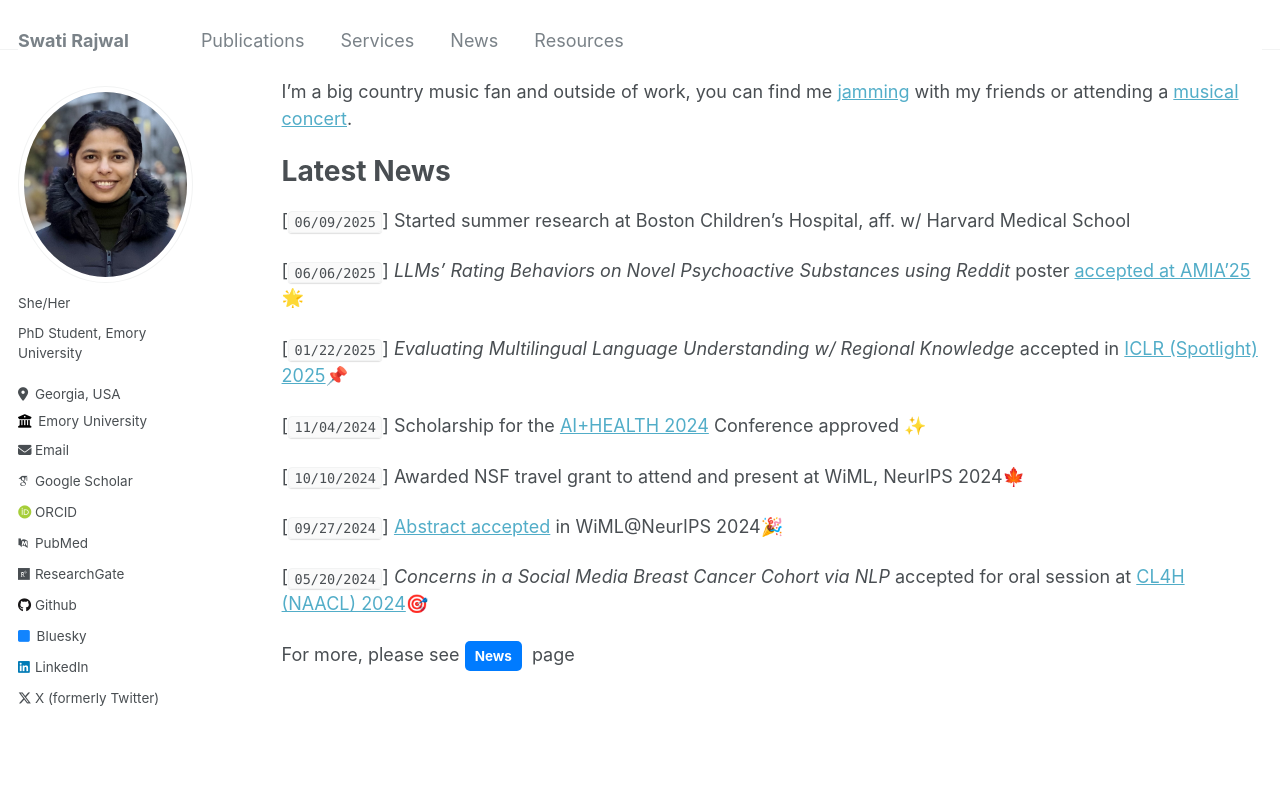
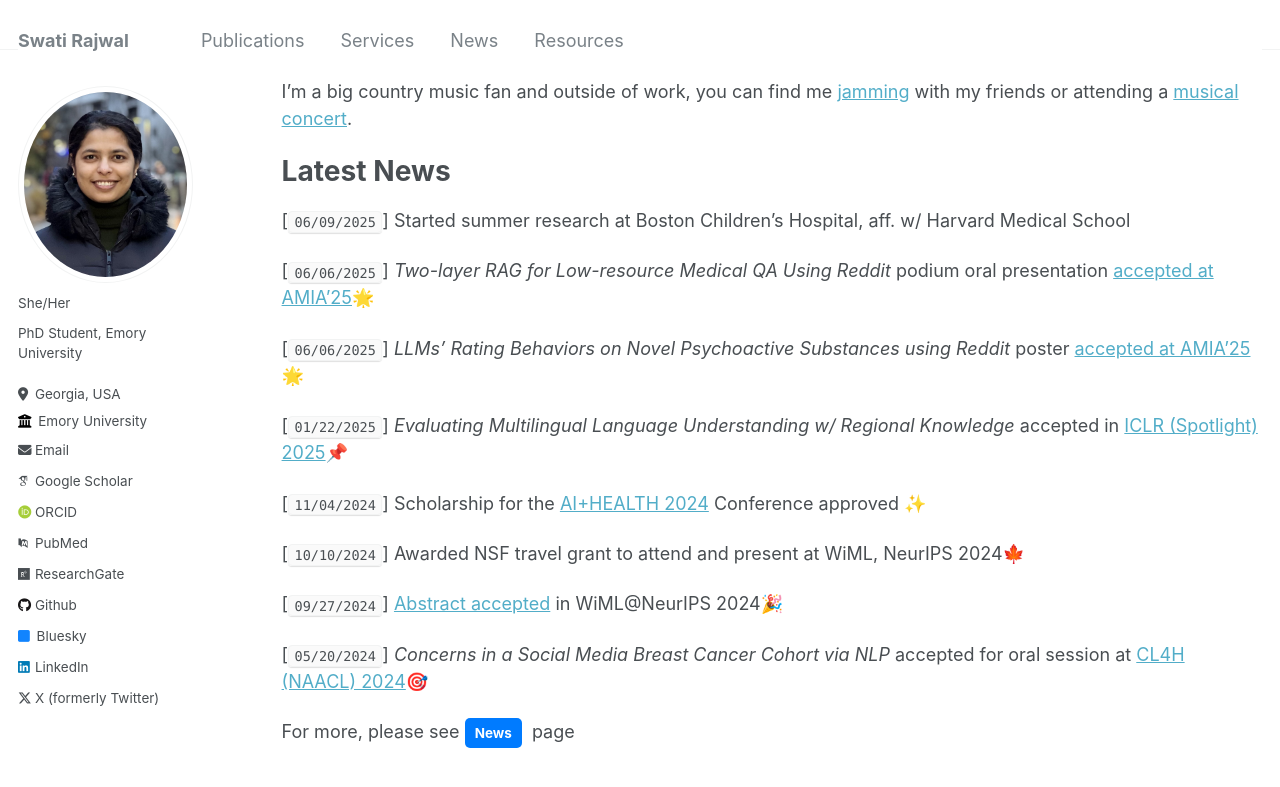
Before and after one commit to swati-rajwal/swati-rajwal.github.io, a Jekyll site: the page built from _pages/about.md, in a window 1280 px wide and 900 px high, scrolled down 555 px. Shown: the top 787 px of the window. Built offline with Jekyll 4.4.1, drawn with Linux system fonts in a browser that asks for light colours; some web fonts are replaced.

Commit message:
Update about.md

````diff
--- a/_pages/about.md
+++ b/_pages/about.md
@@ -23,6 +23,8 @@ I'm a big country music fan and outside of work, you can find me <a href="https:
 # Latest News
 [```06/09/2025```] Started summer research at Boston Children’s Hospital, aff. w/ Harvard Medical School
 
+[```06/06/2025```] _Two-layer RAG for Low-resource Medical QA Using Reddit_ podium oral presentation <a href="https://amia.secure-platform.com/symposium/gallery/rounds/82021/details/18831" target="_blank">accepted at AMIA'25</a>🌟
+
 [```06/06/2025```] _LLMs’ Rating Behaviors on Novel Psychoactive Substances using Reddit_ poster <a href="https://amia.secure-platform.com/symposium/gallery/rounds/82021/details/20563" target="_blank">accepted at AMIA'25</a>🌟
 
 [```01/22/2025```] _Evaluating Multilingual Language Understanding w/ Regional Knowledge_ accepted in <a href="https://arxiv.org/abs/2411.19799" target="_blank">ICLR (Spotlight) 2025</a>📌
````
